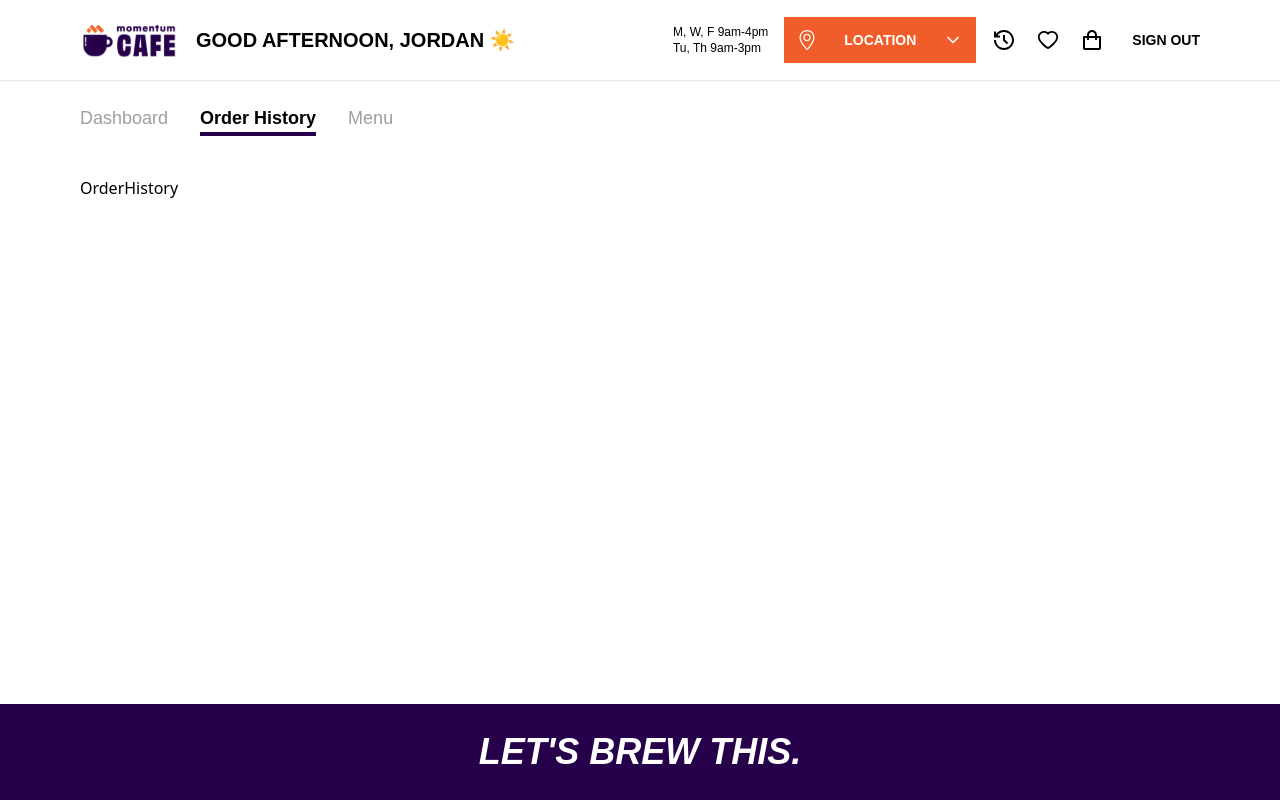
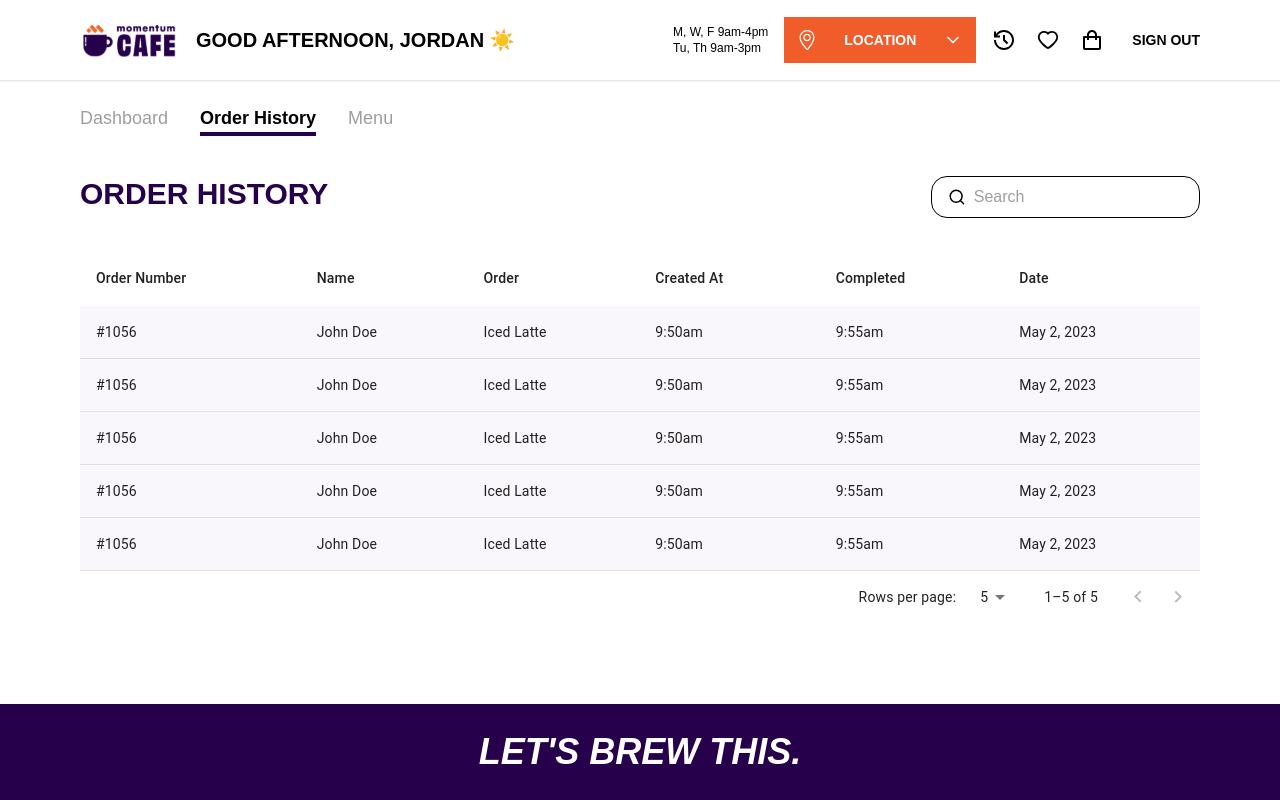
Before and after one commit to interactivejo/momentum-coffee-app, a Next.js app in the folder coffee-app/: page /admin in a window 1280 px wide. Both pictures are taken after a click on the element "Order History". Built offline with nearby package versions, Linux system fonts and the light colour scheme; a web font is replaced by a local one.

Commit message:
began setting up order history table

```diff
--- /dev/null
+++ b/coffee-app/app/components/layout/MenuHeader.tsx
@@ -0,0 +1,19 @@
+'use client'
+import React from 'react'
+import Search from '../ui/Search'
+
+const MenuHeader = (props: any) => {
+  return (
+    <div className="flex flex-row justify-between gap-4 mb-8">
+        <h2 className="font-ObviouslyNarrow uppercase text-3xl text-[#27004B] font-semibold">
+          {props.title}
+        </h2>
+        <div className="hidden lg:block">
+          <Search />
+        </div>
+
+      </div>
+  )
+}
+
+export default MenuHeader
--- a/coffee-app/app/components/sections/Dashboard.tsx
+++ b/coffee-app/app/components/sections/Dashboard.tsx
@@ -1,5 +1,6 @@
 import React from 'react'
 import TabsMenu from '../layout/TabsMenu'
+import MenuHeader from '../layout/MenuHeader'
 
 
 
@@ -7,7 +8,9 @@ import TabsMenu from '../layout/TabsMenu'
 const Dashboard = () => {
   return (
     <div>
-        Dashboard
+        <MenuHeader
+          title="Momentum Cafe Dashboard"
+        />
 
     </div>
   )
--- a/coffee-app/app/components/sections/MenuEdit.tsx
+++ b/coffee-app/app/components/sections/MenuEdit.tsx
@@ -3,6 +3,7 @@ import Search from "../ui/Search";
 import MenuEditBlock from "../ui/MenuEditBlock";
 import { useState } from "react";
 import { BsPlusCircleFill } from "react-icons/bs";
+import MenuHeader from "../layout/MenuHeader";
 
 const menu = {
   categories: [
@@ -320,15 +321,9 @@ const MenuEdit = () => {
 
   return (
     <div>
-      <div className="flex flex-row justify-between gap-4 mb-8">
-        <h2 className="font-ObviouslyNarrow uppercase text-3xl text-[#27004B] font-semibold">
-          Edit Menu
-        </h2>
-        <div className="hidden lg:block">
-          <Search />
-        </div>
-
-      </div>
+      <MenuHeader
+        title="Edit Menu"
+      />
 
       <div className="flex flex-row gap-8">
         <div className="lg:min-w-[12rem] min-w-[8rem] lg:pl-8 flex flex-col lg:gap-8 gap-4">
@@ -364,7 +359,7 @@ const MenuEdit = () => {
             </div>
           ))}
 
-          <div className="flex flex-row items-center gap-4 mt-8">
+          <div className="flex flex-row items-center gap-4 pb-8 mt-8">
             <BsPlusCircleFill size={20} className="text-[#F15D2A]"/>
             <p className="text-lg font-medium underline font-Futura hover:text-[#F15D2A] cursor-pointer">Add New Item</p>
           </div>
--- a/coffee-app/app/components/sections/OrderHistory.tsx
+++ b/coffee-app/app/components/sections/OrderHistory.tsx
@@ -1,8 +1,15 @@
 import React from 'react'
+import MenuHeader from '../layout/MenuHeader'
+import OrderHistoryTable from '../ui/OrderHistoryTable'
 
 const OrderHistory = () => {
   return (
-    <div>OrderHistory</div>
+    <div>
+      <MenuHeader
+        title="Order History" />
+
+        <OrderHistoryTable />
+    </div>
   )
 }
 
--- /dev/null
+++ b/coffee-app/app/components/ui/OrderHistoryTable.tsx
@@ -0,0 +1,102 @@
+import {
+    TableContainer,
+    Table,
+    TableHead,
+    TableRow,
+    TableCell,
+    TableBody,
+    TablePagination
+} from '@mui/material'
+import React from 'react'
+
+const OrderHistoryTable = () => {
+
+    function createData(
+        orderNumber: number,
+        name: string,
+        order: string,
+        createdAt: string,
+        completedAt: string,
+        date: string,
+      ) {
+        return { orderNumber, name, order, createdAt, completedAt, date };
+      }
+
+      const rows = [
+        createData(1056, 'John Doe', 'Iced Latte', '9:50am', '9:55am', 'May 2, 2023'),
+        createData(1056, 'John Doe', 'Iced Latte', '9:50am', '9:55am', 'May 2, 2023'),
+        createData(1056, 'John Doe', 'Iced Latte', '9:50am', '9:55am', 'May 2, 2023'),
+        createData(1056, 'John Doe', 'Iced Latte', '9:50am', '9:55am', 'May 2, 2023'),
+        createData(1056, 'John Doe', 'Iced Latte', '9:50am', '9:55am', 'May 2, 2023'),
+      ];
+
+      const [rowsPerPage, setRowsPerPage] = React.useState(5);
+      const [page, setPage] = React.useState(0);
+
+      const handleChangePage = (event: unknown, newPage: number) => {
+        setPage(newPage);
+      };
+
+      const handleChangeRowsPerPage = (event: React.ChangeEvent<HTMLInputElement>) => {
+        setRowsPerPage(parseInt(event.target.value, 10));
+        setPage(0);
+      };
+
+  return (
+    <div>
+        <TableContainer>
+            <Table>
+                <TableHead
+                    sx={{
+                        fontFamily: 'futura-pt, sans-serif',
+                    }}
+                >
+                    <TableRow>
+                        <TableCell sx={{ borderBottom: 'none',}}>Order Number</TableCell>
+                        <TableCell sx={{ borderBottom: 'none',}}>Name</TableCell>
+                        <TableCell sx={{ borderBottom: 'none',}}>Order</TableCell>
+                        <TableCell sx={{ borderBottom: 'none',}}>Created At</TableCell>
+                        <TableCell sx={{ borderBottom: 'none',}}>Completed</TableCell>
+                        <TableCell sx={{ borderBottom: 'none',}}>Date</TableCell>
+                    </TableRow>
+                </TableHead>
+
+                <TableBody
+                    sx={{
+                        backgroundColor: '#F9F7FB',
+                    }}
+                >
+                    {rows.map((row) => (
+                        <TableRow
+                            key={Math.random()}>
+
+                            <TableCell>#{row.orderNumber}</TableCell>
+                            <TableCell>{row.name}</TableCell>
+                            <TableCell>{row.order}</TableCell>
+                            <TableCell>{row.createdAt}</TableCell>
+                            <TableCell>{row.completedAt}</TableCell>
+                            <TableCell>{row.date}</TableCell>
+
+                        </TableRow>
+
+                    ))}
+
+                </TableBody>
+
+
+            </Table>
+        </TableContainer>
+        <TablePagination
+          rowsPerPageOptions={[5, 10, 25]}
+          component="div"
+          count={rows.length}
+          rowsPerPage={rowsPerPage}
+          page={page}
+          onPageChange={handleChangePage}
+          onRowsPerPageChange={handleChangeRowsPerPage}
+        />
+    </div>
+  )
+}
+
+export default OrderHistoryTable
```
